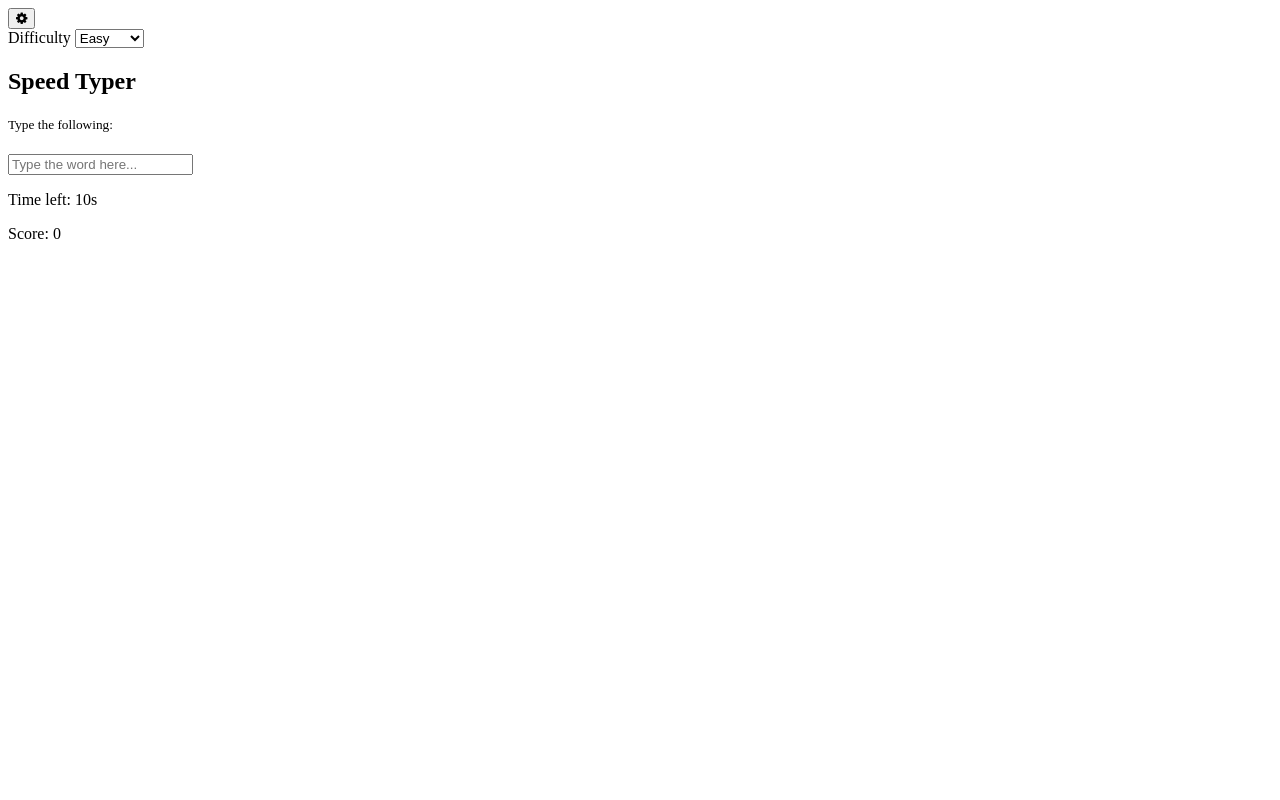
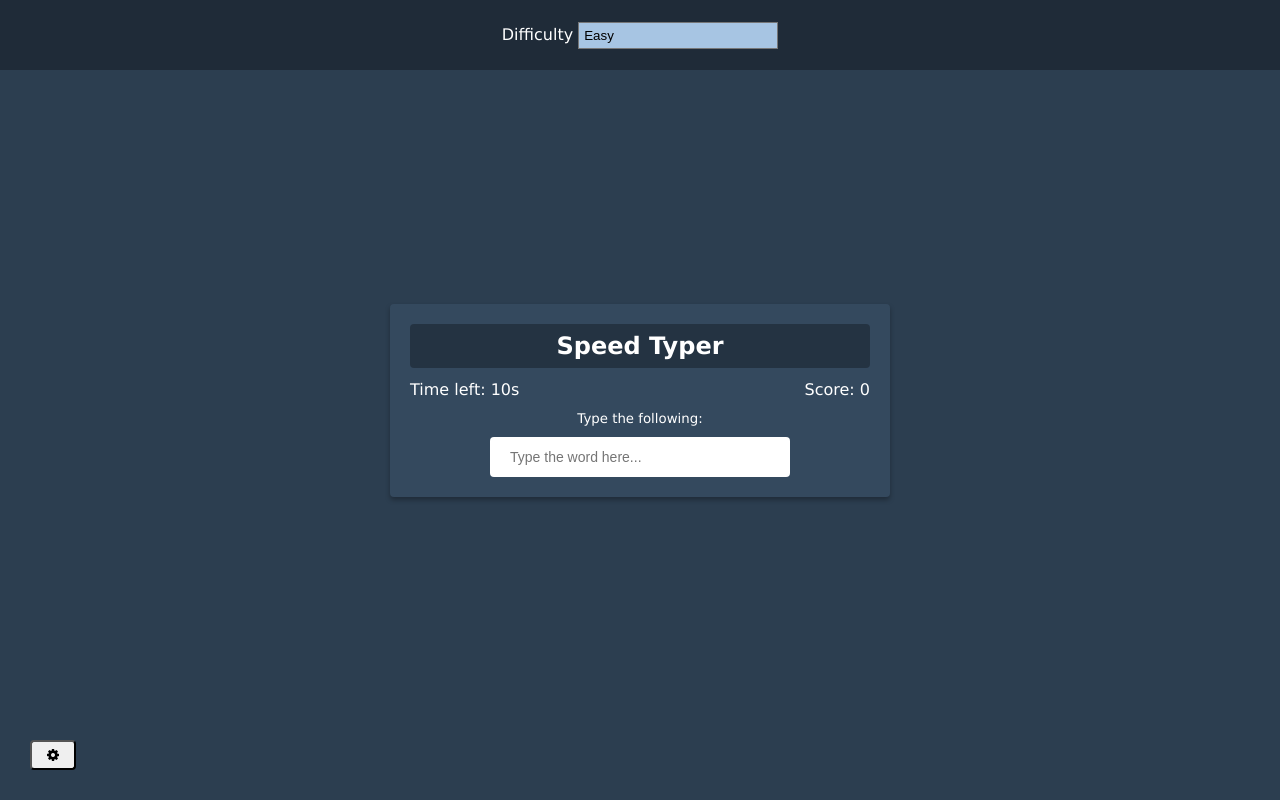
Before and after one commit to HeideQueen/typing-game, a plain HTML site: page index.html in a window 1280 px wide. Drawn offline with Linux system fonts and the light colour scheme.

Commit message:
add styles

```diff
--- a/index.html
+++ b/index.html
@@ -13,7 +13,7 @@
     <link rel="stylesheet" href="style.css" />
   </head>
   <body>
-    <button id="settings-btn" class="settings btn">
+    <button id="settings-btn" class="settings-btn">
       <i class="fa fa-cog"></i>
     </button>
 
--- a/style.css
+++ b/style.css
@@ -0,0 +1,123 @@
+* {
+  box-sizing: border-box;
+}
+
+html {
+  font-size: 62.5%;
+}
+
+body {
+  font-family: Verdana, Geneva, Tahoma, sans-serif;
+  font-size: 1.6rem;
+  background-color: #2c3e50;
+  display: flex;
+  align-items: center;
+  justify-content: center;
+  min-height: 100vh;
+  margin: 0;
+}
+
+button {
+  cursor: pointer;
+  font-size: 1.4rem;
+  border-radius: 4px;
+  padding: 0.5rem 1.5rem;
+}
+
+.settings-btn {
+  position: absolute;
+  bottom: 3rem;
+  left: 3rem;
+}
+
+.settings {
+  position: absolute;
+  top: 0;
+  left: 0;
+  width: 100%;
+  background-color: rgba(0, 0, 0, 0.3);
+  height: 7rem;
+  color: #fff;
+  display: flex;
+  align-items: center;
+  justify-content: center;
+
+  transform: translateY(0);
+  transition: transform 0.3 ease-in-out;
+}
+
+select {
+  width: 20rem;
+  padding: 0.5rem;
+  appearance: none;
+  border-radius: 0;
+  background-color: #a7c5e3;
+}
+
+select:focus,
+button:focus {
+  outline: none;
+}
+
+.settings.hide {
+  transform: translateY(-100%);
+}
+
+.container {
+  background-color: #34495e;
+  padding: 2rem;
+  border-radius: 4px;
+  box-shadow: 0 3px 5px rgba(0, 0, 0, 0.3);
+  color: #fff;
+  position: relative;
+  text-align: center;
+  width: 50rem;
+}
+
+.container h2 {
+  background-color: rgba(0, 0, 0, 0.3);
+  padding: 0.8rem;
+  border-radius: 4px;
+  margin: 0 0 4rem;
+}
+
+.container h1 {
+  margin: 0;
+}
+
+.container input {
+  border: none;
+  border-radius: 4px;
+  font-size: 1.4rem;
+  width: 30rem;
+  padding: 1.2rem 2rem;
+  margin-top: 1rem;
+}
+
+.score-container {
+  position: absolute;
+  top: 6rem;
+  right: 2rem;
+}
+
+.time-container {
+  position: absolute;
+  top: 6rem;
+  left: 2rem;
+}
+
+.end-game-container {
+  background-color: inherit;
+  display: none;
+  flex-direction: column;
+  align-items: center;
+  justify-content: center;
+
+  /* cover whole screen */
+  position: absolute;
+  top: 0;
+  left: 0;
+  width: 100%;
+  height: 100%;
+  z-index: 1;
+}
```
